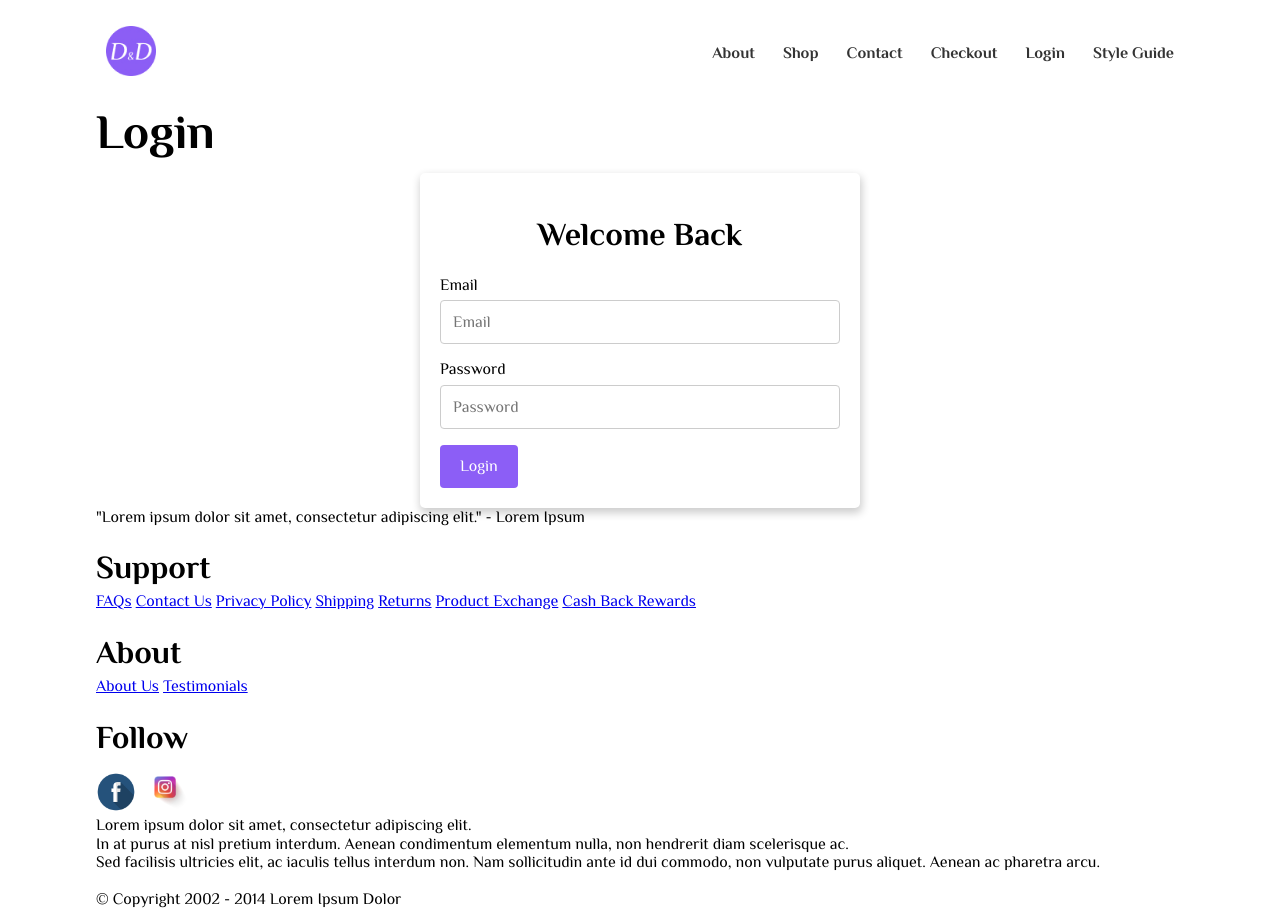
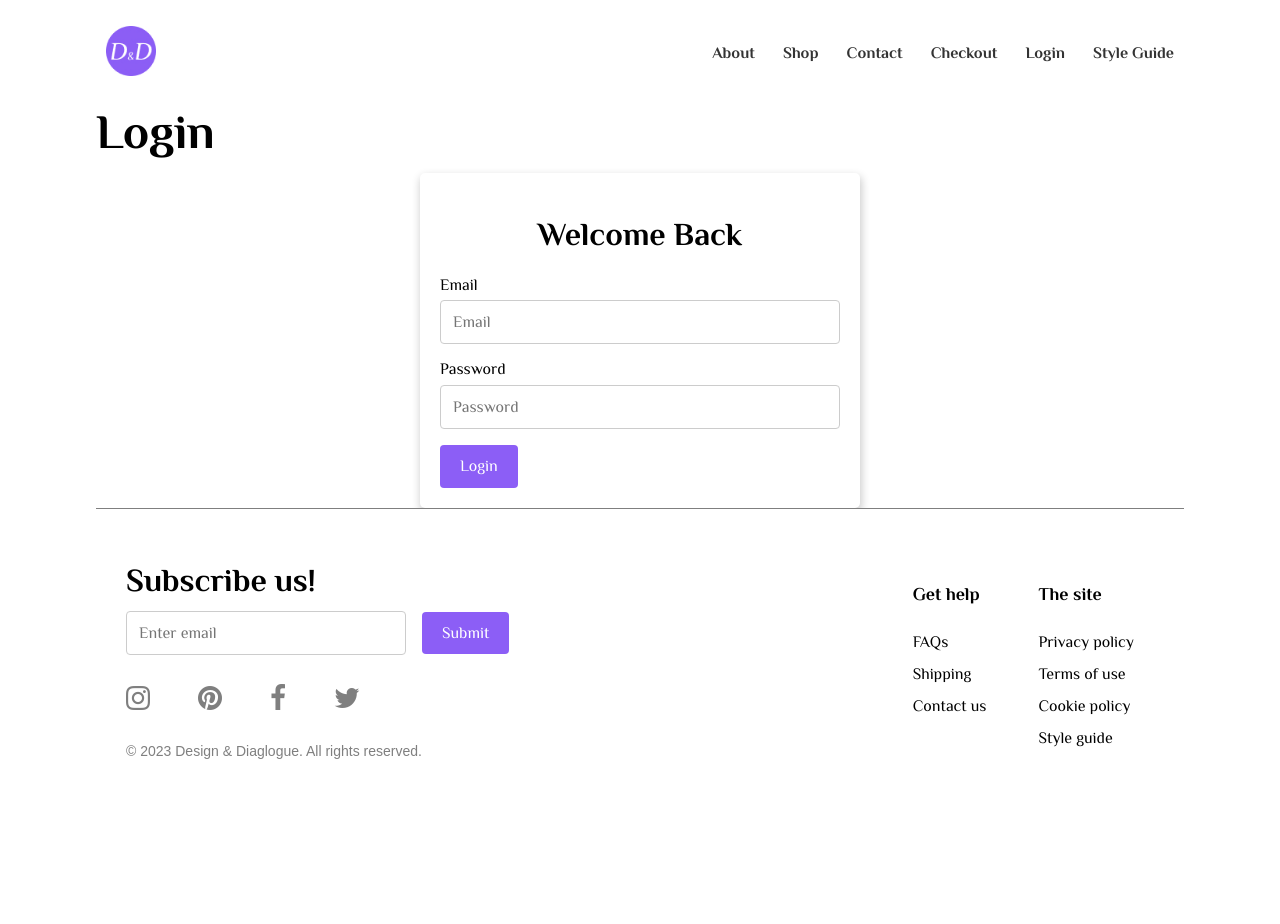
Before and after one commit to dpanda848/IAT339_project2, a plain HTML site: page login.html in a window 1280 px wide. After the commit the page ends 847 px from the top, so only its background shows below. Drawn offline with Linux system fonts and the light colour scheme.

Commit message:
update footer

```diff
--- a/login.html
+++ b/login.html
@@ -6,6 +6,7 @@
   <link href="css/main.css" rel="stylesheet">
   <link rel="stylesheet" href="css/font.css">
   <link rel="stylesheet" href="css/normalize.css">
+  <link href="https://maxcdn.bootstrapcdn.com/font-awesome/4.1.0/css/font-awesome.min.css" rel="stylesheet">
 
 </head>
 <body>
@@ -48,46 +49,80 @@
     </form>
   </div>
 
+      <!-- Footer section -->
+      <footer class="footer">
+        <div class="footer__addr">
+          <h3 >Subscribe us!</h3>
 
+          <div class="subBox">
+          <input type="text" id="cname" name="cardholdername" placeholder="Enter email">
+          <button type="button" class="submit">Submit</button>
+        </div>
+
+         <!-- Footer social -->
+         <div class="ft-social">
+          <ul class="ft-social-list">
+            <li><a href="#"><i class="fa fa-instagram"></i></a></li>
+            <li><a href="#"><i class="fa fa-pinterest"></i></a></li>
+            <li><a href="#"><i class="fa fa-facebook"></i></a></li>
+            <li><a href="#"><i class="fa fa-twitter"></i></a></li>
+
+          </ul>
+        </div>
+
+          <div class="legal">
+            <p>&copy; 2023 Design & Diaglogue. All rights reserved.</p>
+
+          </div>
+
+        </div>
+
+        <ul class="footer__nav">
+          <li class="nav__item">
+            <h4 class="nav__title">Get help</h4>
+
+            <ul class="nav__ul">
+              <li>
+                <a href="#">FAQs</a>
+              </li>
+
+              <li>
+                <a href="#">Shipping</a>
+              </li>
+
+              <li>
+                <a href="#">Contact us</a>
+              </li>
+            </ul>
+          </li>
+
+          <li class="nav__item">
+            <h4 class="nav__title">The site</h4>
+
+            <ul class="nav__ul">
+              <li>
+                <a href="#">Privacy policy</a>
+              </li>
+
+              <li>
+                <a href="#">Terms of use</a>
+              </li>
+
+              <li>
+                <a href="#">Cookie policy</a>
+              </li>
+
+              <li>
+                <a href="#">Style guide</a>
+              </li>
+
+            </ul>
+          </li>
+
+        </ul>
+
+
+      </footer>
 </body>
 
-  <div class="footerTest">
-    <div id="motto">
-      "Lorem ipsum dolor sit amet, consectetur adipiscing elit." - Lorem Ipsum
-    </div>
-    <div id="footerTest">
-      <div class="footerWrap">
-          <div class="toe">
-            <h3>Support</h3>
-            <a href="#">FAQs</a>
-            <a href="#">Contact Us</a>
-            <a href="#">Privacy Policy</a>
-            <a href="#">Shipping</a>
-            <a href="#">Returns</a>
-            <a href="#">Product Exchange</a>
-            <a href="#">Cash Back Rewards</a>
-          </div>
-          <div class="toe">
-            <h3>About</h3>
-            <a href="#">About Us</a>
-            <a href="#">Testimonials</a>
-          </div>
-          <div class="toe">
-            <h3>Follow</h3>
-            <div id="social">
-              <img src="img/fb.png" alt="facebook" style="width:40px">
-              <img src="img/ig.png" alt="instagram" style="width: 50px;">
-            </div>
-
-          </div>
-        </div>
-      </div>
-    <div id="legal">
-      Lorem ipsum dolor sit amet, consectetur adipiscing elit.
-      <br>In at purus at nisl pretium interdum. Aenean condimentum elementum nulla, non hendrerit diam scelerisque ac.
-        <br>Sed facilisis ultricies elit, ac iaculis tellus interdum non. Nam sollicitudin ante id dui commodo, non vulputate purus aliquet. Aenean ac pharetra arcu.
-  <br><br>© Copyright 2002 - 2014 Lorem Ipsum Dolor
-    </div>
-  </div>
-
 </html>
```
